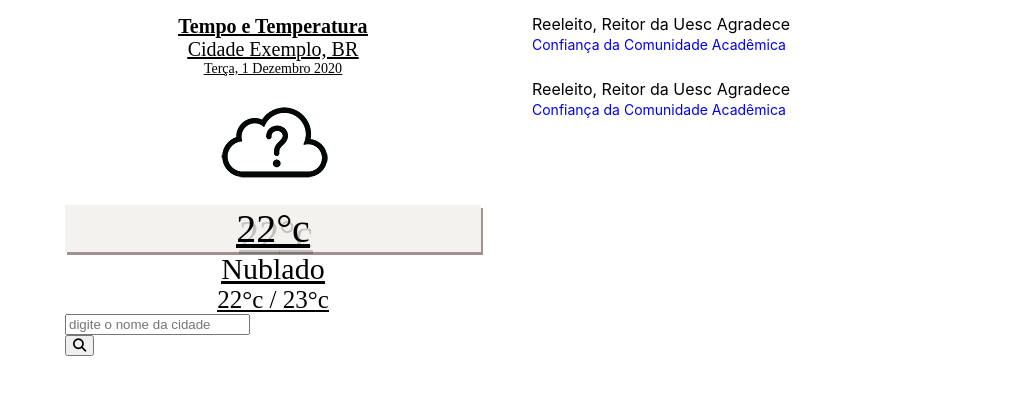
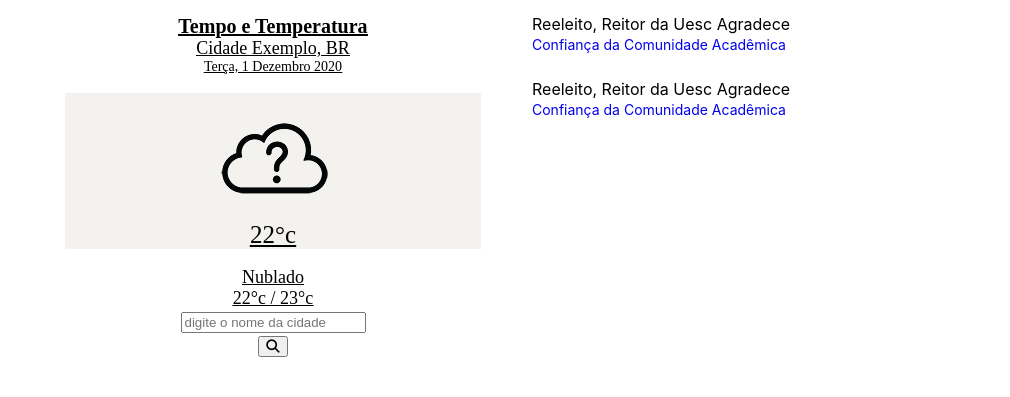
Before and after one commit to WiltonLio/PO05, a plain HTML site: page index.html in a window 1280 px wide. Shown: the part 555-952 px from the top of the page, 0-1010 px from the left. Drawn offline with Linux system fonts and the light colour scheme.

Commit message:
Personalizando

```diff
--- a/index.html
+++ b/index.html
@@ -44,7 +44,7 @@
 
                 <div class="card-body">
                   <div class="city">Cidade Exemplo, BR</div>
-                  <div class="date">Terça, 1 Dezembro 2020</div>
+                  <div class="date">Terça, 1 Dezembro 2020</div><br>
                   <div class="container-img">
                     <img src="./icons/unknown.png">
                   </div>
@@ -52,6 +52,7 @@
                     <div>22</div>
                     <span>°c</span>
                   </div>
+                  <br>
                   <div class="weather py-2">Nublado</div>
                   <div class="low-high">22°c / 23°c</div>
                 </div>
--- a/styles.css
+++ b/styles.css
@@ -162,7 +162,7 @@ body{
 }
 
 .city{
-    font-size: 20px;
+    font-size: 18px;
     text-align: center;
 }
 
@@ -175,21 +175,19 @@ body{
     display: flex;
     justify-content: center;
     background-color: rgba(196, 190, 170, 0.2);
-    box-shadow: 2px 3px rgba(99, 70, 70, 0.6);
     cursor: pointer;
 
-    font-size: 40px;
+    font-size: 25px;
     font-weight: 100;
-    text-shadow: 3px 6px rgba(0, 0, 0, 0.2);
 }
 
 .weather{
-    font-size: 30px;
+    font-size: 18px;
     text-align: center;
 }
 
 .low-high {
-    font-size: 25px;
+    font-size: 18px;
     text-align: center;
 }
 
@@ -200,6 +198,19 @@ body{
 }
 
 .container-img{
-    display: flex;
+    display: grid;
     justify-content: center;
+    background-color: rgba(196, 190, 170, 0.2);
+
 }
+
+.card-footer{
+    font-size: 20px;
+    font-weight: bold;
+    text-align: center;
+    align-items: center;
+}
+
+.input-group-append{
+    align-items: flex-end;
+}
```
